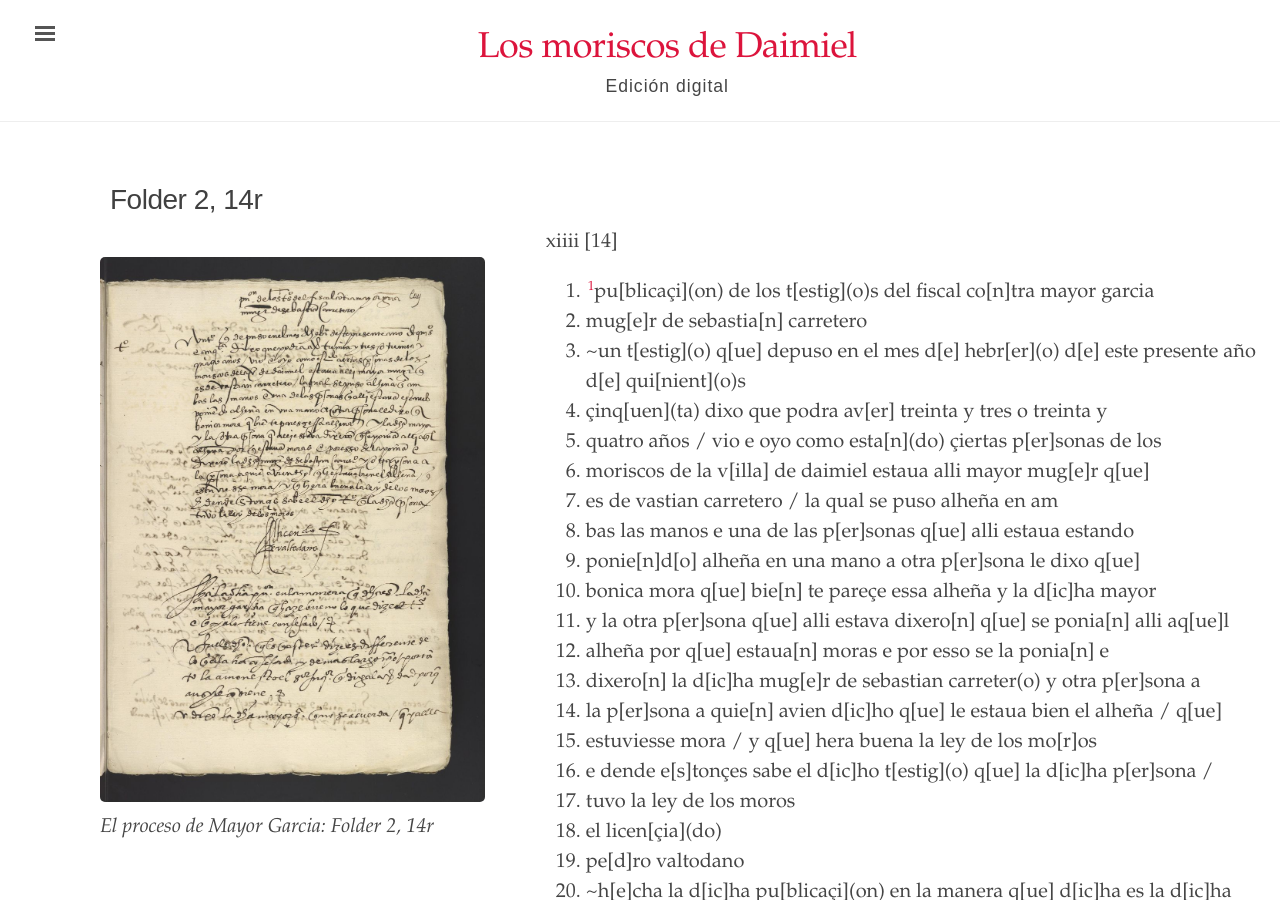
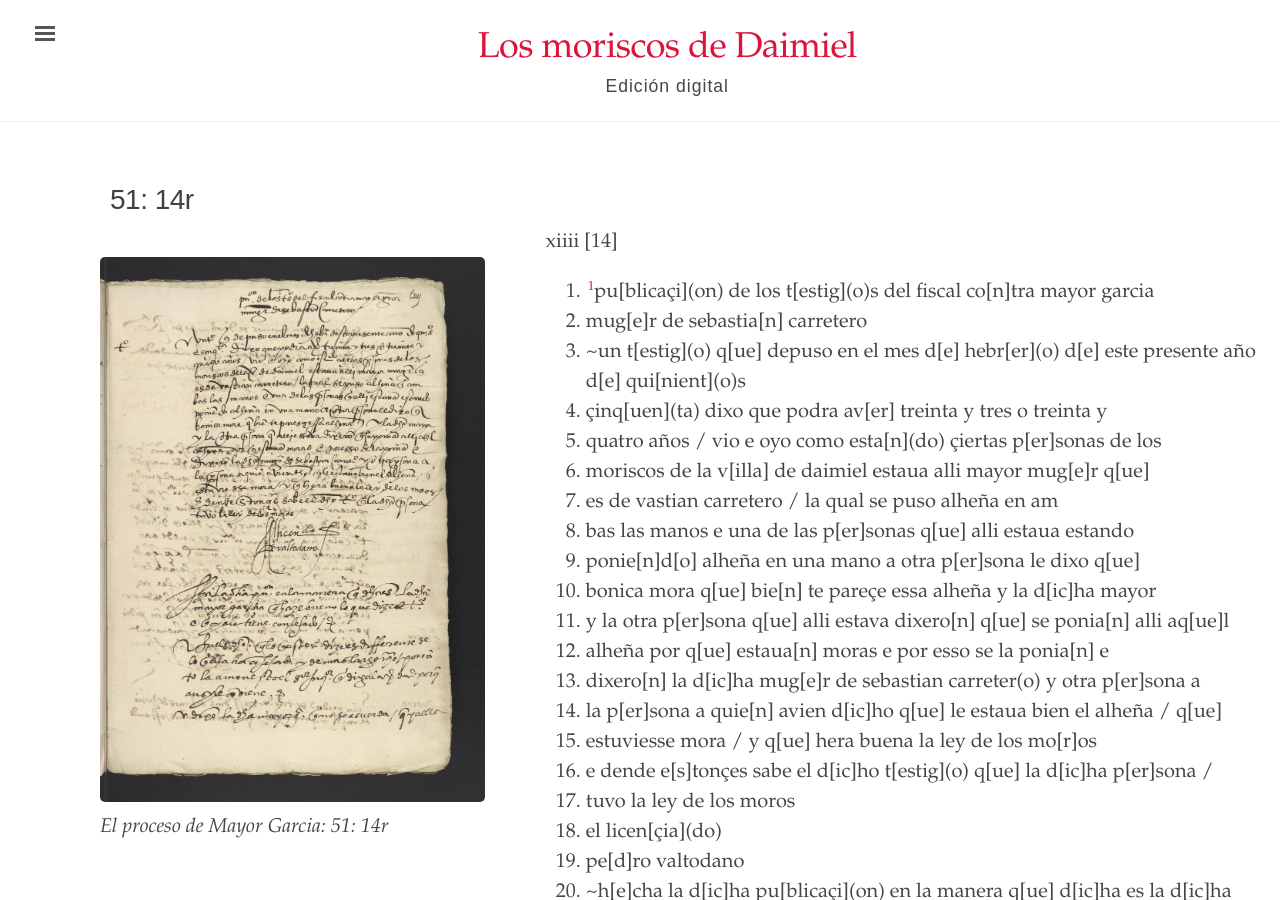
Before and after one commit to digbmc/moriscos-daimel, a Jekyll site: the page built from _texts/folder-2-14r.md, in a window 1280 px wide and 900 px high. Built offline with Jekyll 4.4.1, drawn with Linux system fonts in a browser that asks for light colours.

Commit message:
Update folder-2-14r.md

```diff
--- a/_texts/folder-2-14r.md
+++ b/_texts/folder-2-14r.md
@@ -1,6 +1,6 @@
 ---
 layout: manuscrito
-title: Folder 2, 14r
+title: "51: 14r"
 image: /assets/images/Folder_2_14r.jpg
 body_class: wide-page
 order: 27
```
